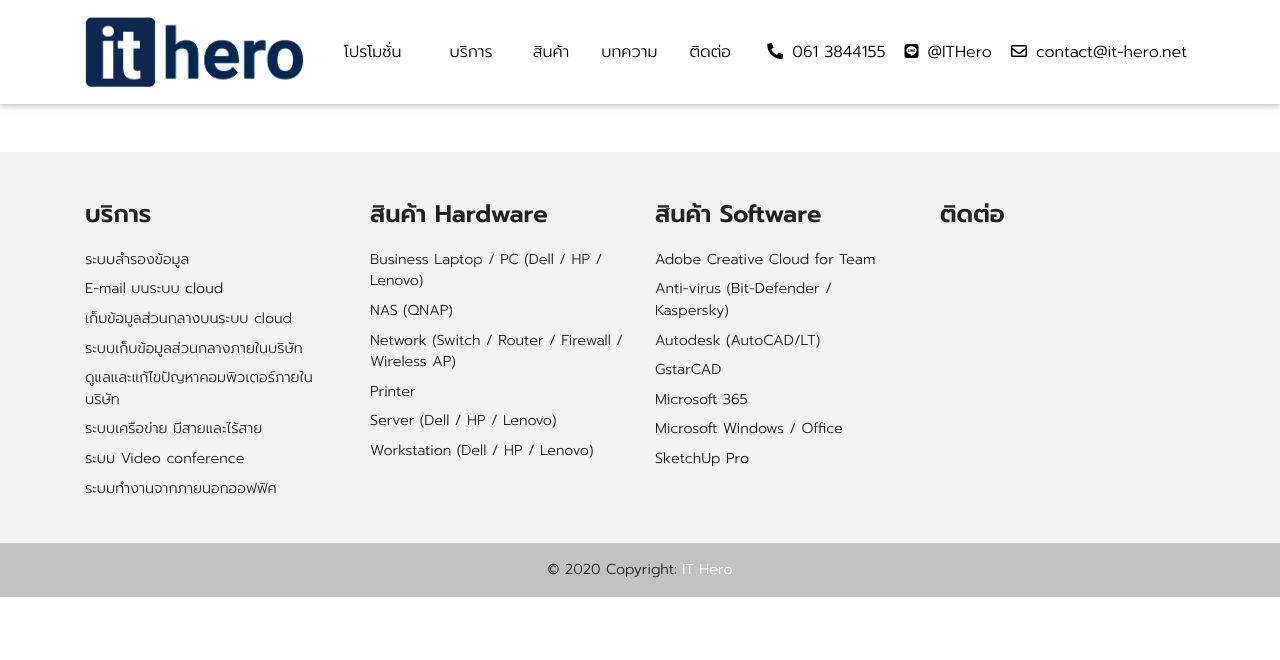
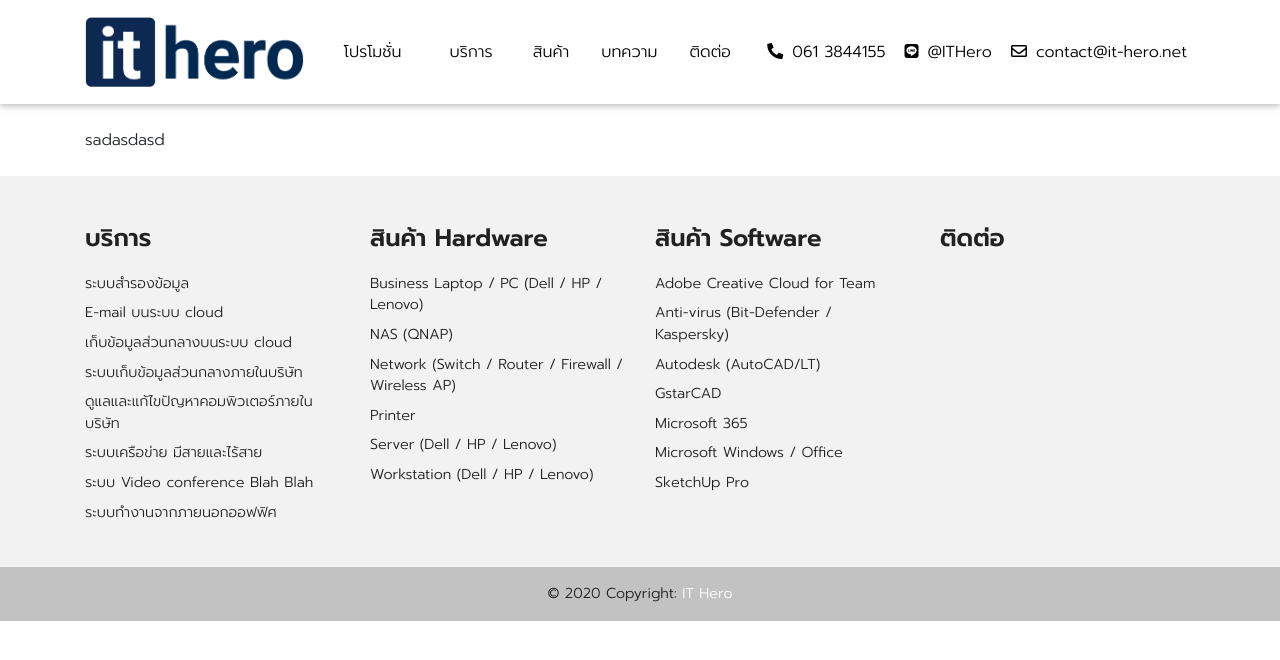
Before and after one commit to nexus2live-git/website-it-hero, a Jekyll site: the page built from _services/video-conference.md, in a window 1280 px wide. Shown: the top 660 px of the page. Built offline with Jekyll 4.4.1, drawn with Linux system fonts in a browser that asks for light colours; nearby versions of some CDN libraries.

Commit message:
Update from Forestry.io nexus2live-git updated _services/video-conference.md

```diff
--- a/_services/video-conference.md
+++ b/_services/video-conference.md
@@ -1,6 +1,7 @@
 ---
-title: ระบบ Video conference
+title: ระบบ Video conference  Blah Blah
 thumbnail: "/assets/uploads/placeholder.png"
 description: Ipsum lorem
 
 ---
+sadasdasd
```
